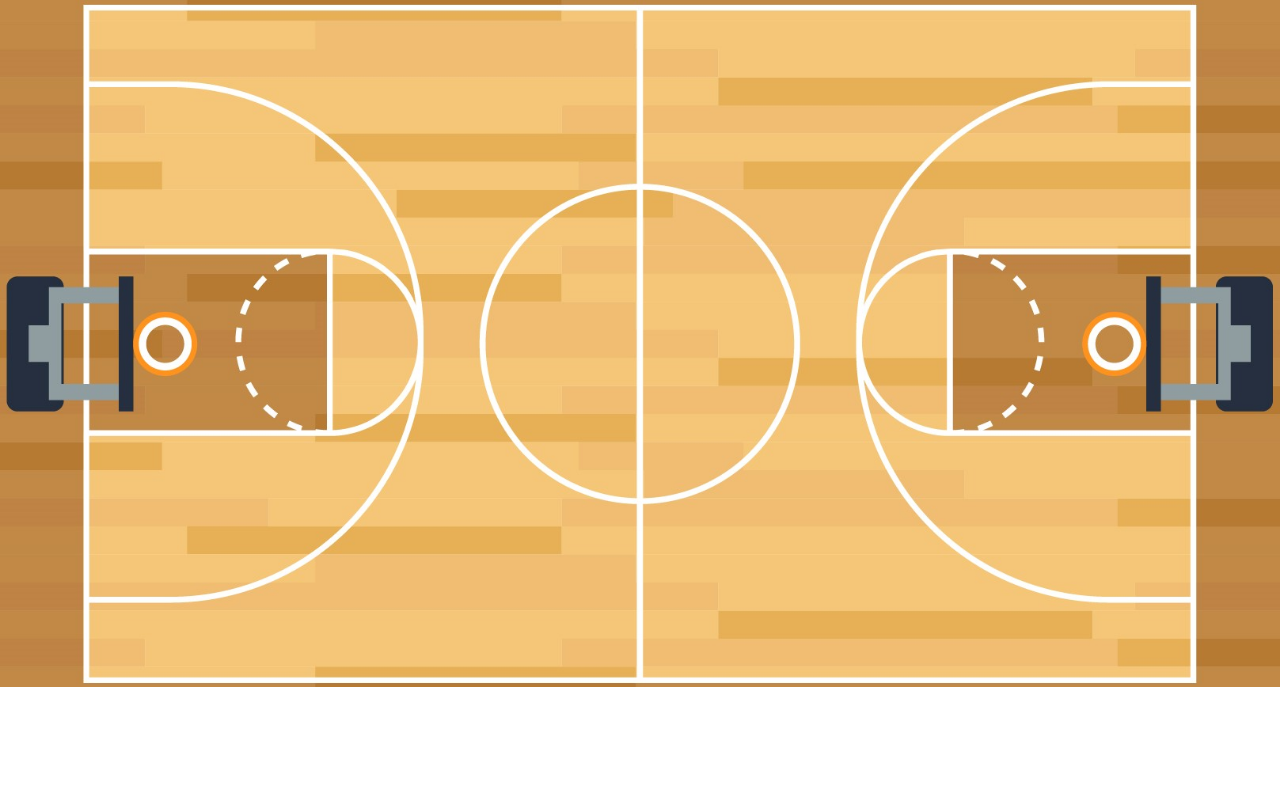
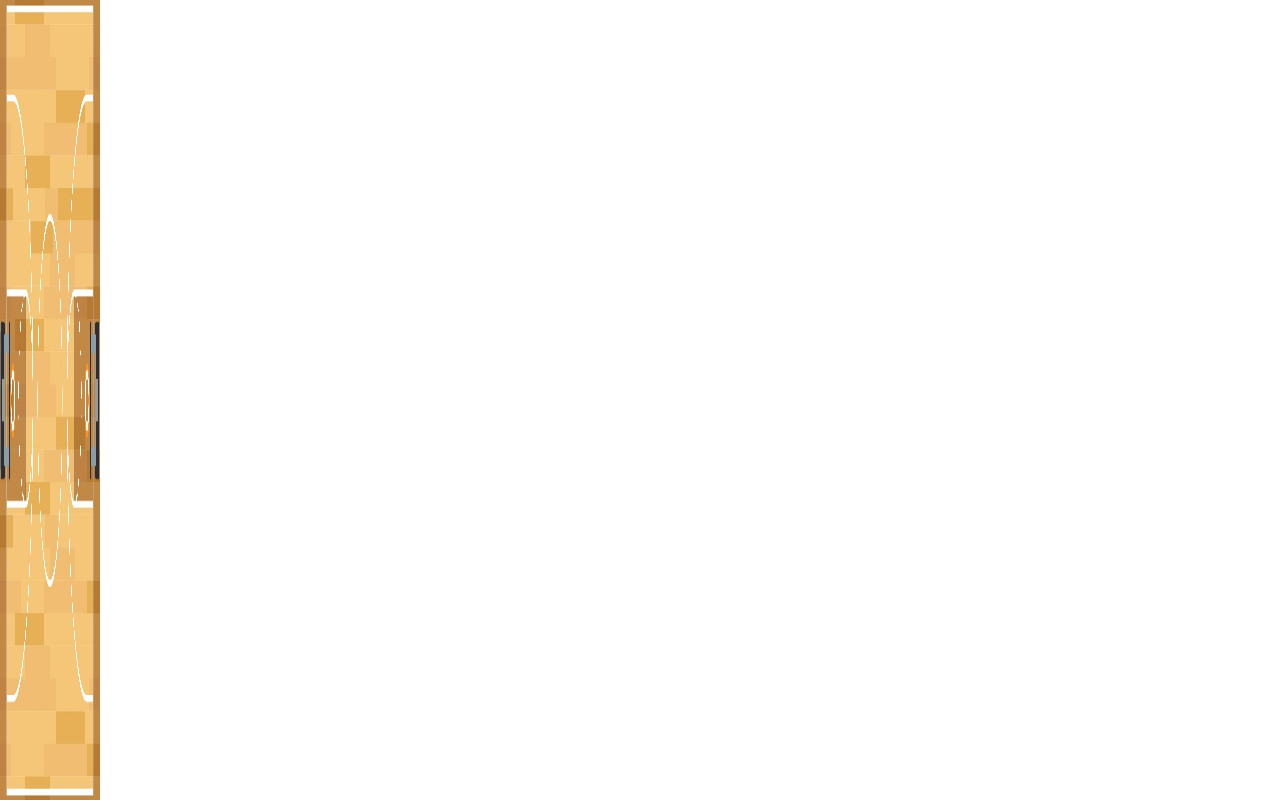
Before and after one commit to shirsharoni/Web-Application, a React (Create React App) app in the folder sportsApplication/: page /basketball/1 in a window 1280 px wide. Built offline with nearby package versions, Linux system fonts and the light colour scheme.

Commit message:
background works

```diff
--- a/sportsApplication/src/components/SoccerPage/SoccerPage.css
+++ b/sportsApplication/src/components/SoccerPage/SoccerPage.css
@@ -3,8 +3,6 @@
 }
 
 .circular {
-  /* margin: 10px; */
-  /* margin-left: 30px; */
   width: 70px; /* Set the width and height to control the size of the circle */
   height: 70px;
   background-color: white; /* Set the background color for the circle */
@@ -31,12 +29,11 @@
   flex-direction: column;
   background-color: #f46f01;
   min-height: 100vh;
-  margin-bottom: 0%;
-  /* position: relative; */
-  /* top: 0; */
-  /* left: 0; */
-  /* width: 100%; */
-  /* height: 200vh; */
+  /* margin-bottom: 0%; */
+  /* flex-basis: 100%; */
+  /* height: 100vh; */
+  /* max-width: 200px; */
+
 }
 .soccerPageContainer.light {
   background-color: #f46f01;
@@ -45,14 +42,20 @@
   background-color: #6db926;
 }
 
+.basketball-field{
+  position:absolute;
+  width: 100px;
+}
+
 .container-soccer {
-  display: flex;
+  flex: 1;
   gap: 1rem;
   /* justify-content: center; */
   /* align-items: center; */
   background-color: white;
   max-width: 900px;
-  min-height: 100vh;
+ /* max-height: 100vh; */
+  /* overflow-x: hidden;  */
 }
 
 #h1-soccer {
@@ -78,8 +81,8 @@
   /* gap: 2rem; */
   margin-top: 20px;
   padding: 30px;
-  background-color: rgb(240, 238, 238);
-  /* background-color: aquamarine; */
+  /* background-color: rgb(240, 238, 238); */
+  background-color: aquamarine;
   /* gap: 200px; */
   /* margin-top: 20px; */
   /* padding: 0px 0px  ; */
--- a/sportsApplication/src/components/SoccerPage/SoccerPage.jsx
+++ b/sportsApplication/src/components/SoccerPage/SoccerPage.jsx
@@ -44,6 +44,12 @@ function SoccerPage() {
     <>
       <div className="soccerPageContainer" style={{ backgroundColor }}>
         <HomeNavbar onToggleTheme={handleToggleTheme} showToggle={true} />
+        {/* <img className="basketball-field"
+          alt=""
+          src="/Layout/basketball.jpeg"
+          width="70"
+          height="70"
+        /> */}
         <div className="container container-soccer d-flex flex-column vh-100">
 
           <SoccerPageHeader data={data} />
```
Also changed, not shown: sportsApplication/public/Layout/basketball.jpeg (added).
